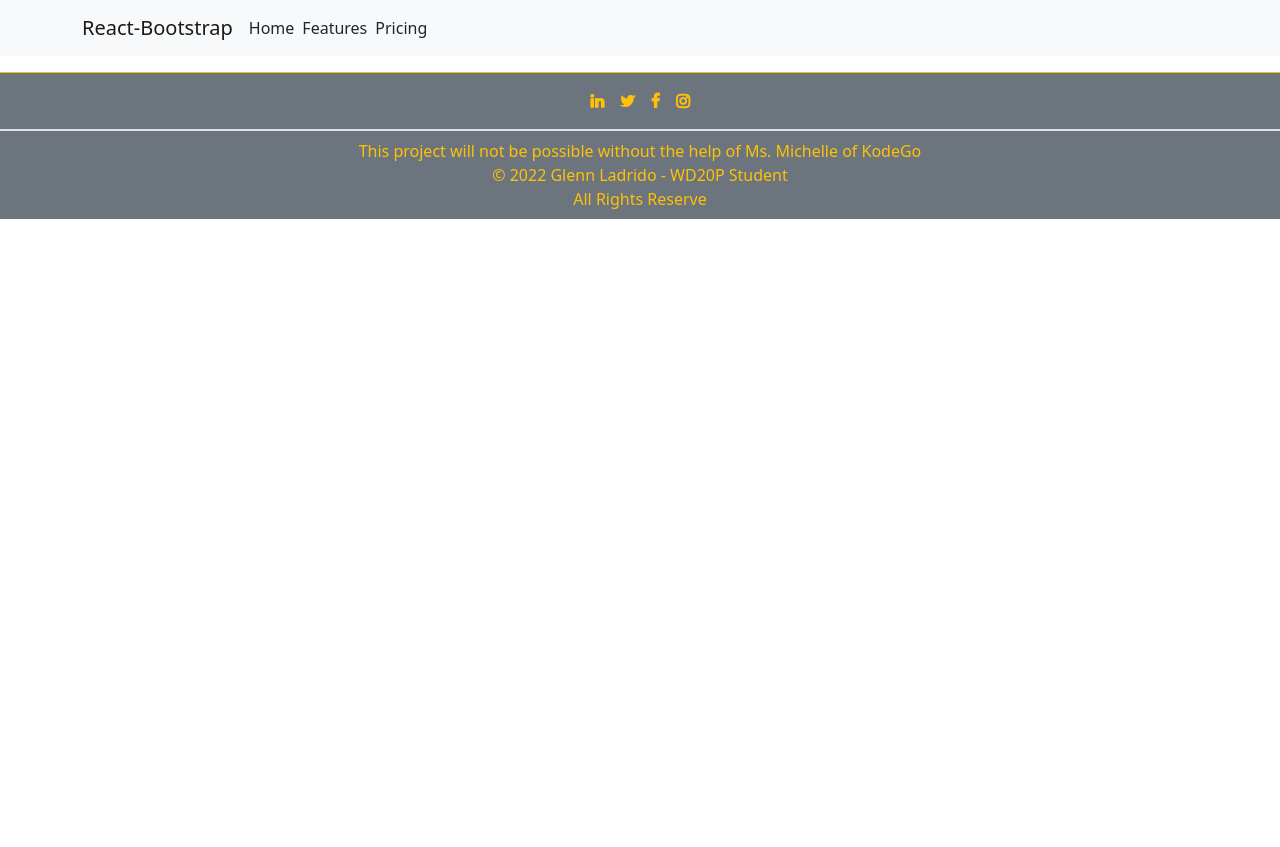
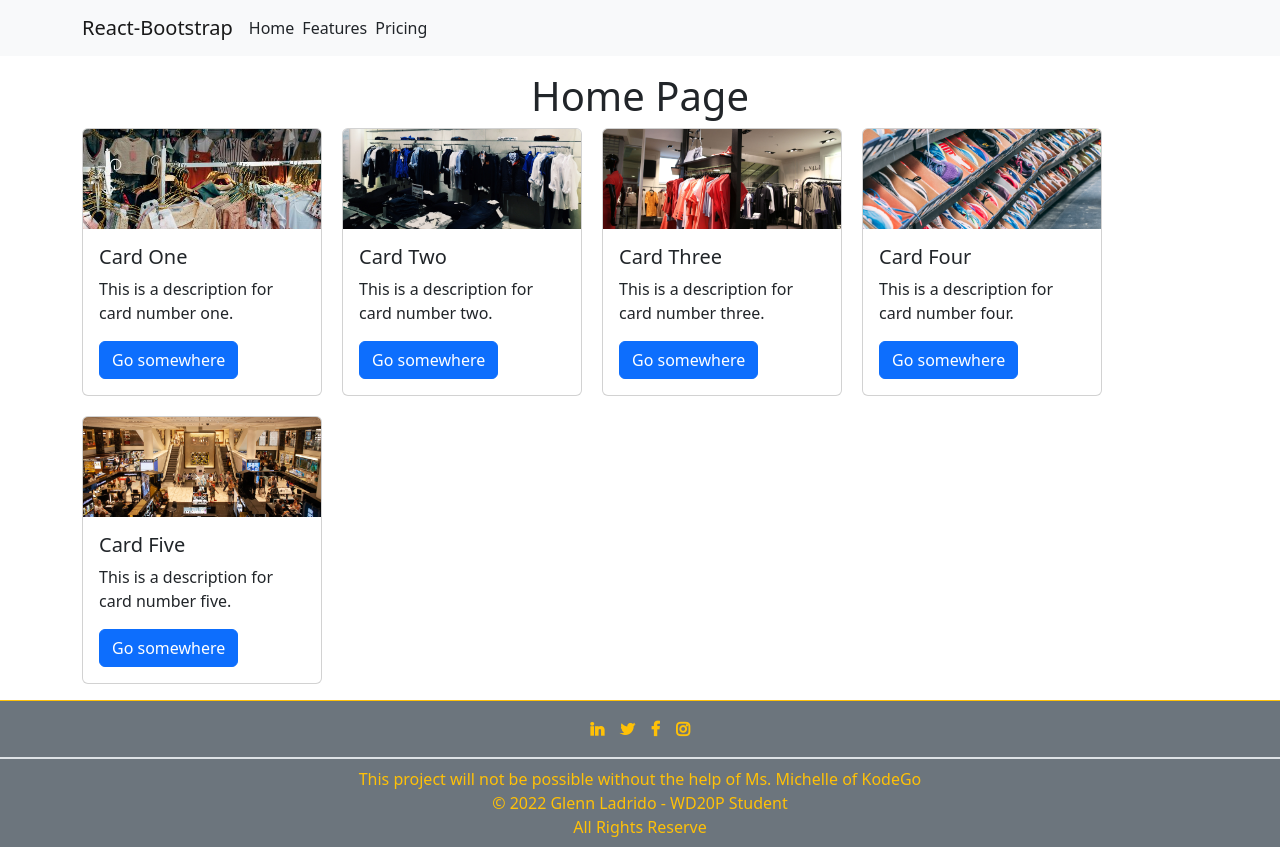
Before and after one commit to natarake/reactjs-router, a React (Create React App) app: page / in a window 1280 px wide. Before the commit the page ends 800 px from the top, so only its background shows below. Built offline with nearby package versions, Linux system fonts and the light colour scheme.

Commit message:
adjusting nav links for initial reload

```diff
--- a/src/App.js
+++ b/src/App.js
@@ -9,6 +9,7 @@ function App() {
       <Header />
       <Routes>
         <Route path="/reactjs-router" element={<Home />}></Route>
+        <Route path="/" element={<Home />}></Route>
         <Route path="/home" element={<Home />}></Route>
         <Route path="/features" element={<Features />}></Route>
         <Route path="/pricing" element={<Pricing />}></Route>
```
